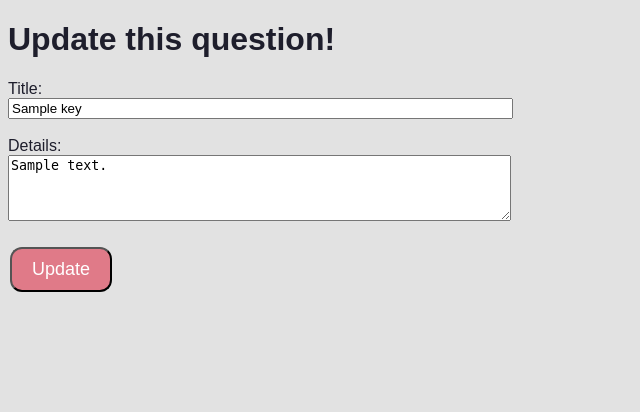
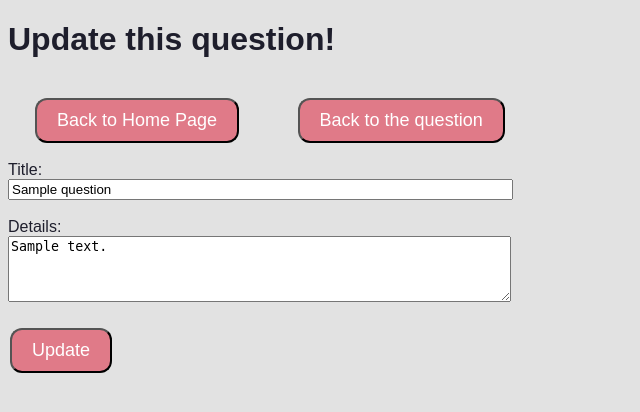
Before and after one commit to CodecoolGlobal/ask-mate-2-python-zsofi82, a Flask app: template templates/update_question.html in a window 1280 px wide. Shown: the top 412 px of the page, without its empty margins (0-640 px from the left). Run offline with Flask 2, Linux system fonts and the light colour scheme; the template is opened without the code that fills it: most values are stand-ins (such as "Sample title", 1, 10 or a date in 2020).

Commit message:
update question works with SQL

```diff
--- a/server.py
+++ b/server.py
@@ -104,7 +104,7 @@ def edit_a_question(question_id):
         connection.update_question(q_title, q_message, question_id)
         return redirect(f'/question/{question_id}')
     else:
-        print('yellow')
+        print(result)
         return render_template("update_question.html", question=result)
 
 
--- a/templates/display_question.html
+++ b/templates/display_question.html
@@ -22,8 +22,9 @@
         {% endfor %}
     </div>
     <br><br>
+    <a href="{{ url_for('edit_a_question', question_id=question_id) }}" class="button"><strong>Update question</strong></a>
     </form>
-        <a href="{{ url_for('edit_a_question', question_id=question_id) }}" class="button"><strong>Update question</strong></a>
+
         <a href="{{ url_for('delete_question', question_id=question_id) }}" class="button"><strong>Delete question</strong></a>
         <a href="{{ url_for('display_questions') }}" class="button"><strong>Back to all questions</strong></a>
         <br><br>
--- a/templates/update_question.html
+++ b/templates/update_question.html
@@ -8,16 +8,17 @@
 
 <body>
     <h1>Update this question!</h1>
-
-    <form action="{{ url_for('edit_a_question', id=question_id) }}" method="POST">
+    <a href="/list"><button>Back to Home Page</button></a>
+    <a href="/question/{{ question['id'] }}"><button>Back to the question</button></a>
+    <form action="" method="POST">
         <label for="title">Title:</label><br>
 
-        <input name="title" type="text" size="60" value="{{ key.title }}" required>
+        <input name="title" type="text" size="60" value="{{ question['title'] }}" required>
         <br><br>
 
         <label for="message">Details:</label>
         <br>
-        <textarea name="message" rows="4" cols="60" required>{{ key.message }}</textarea>
+        <textarea name="message" rows="4" cols="60" required>{{ question['message'] }}</textarea>
         <br><br>
 
         <button type="submit" value="Update User Story">Update</button>
```
